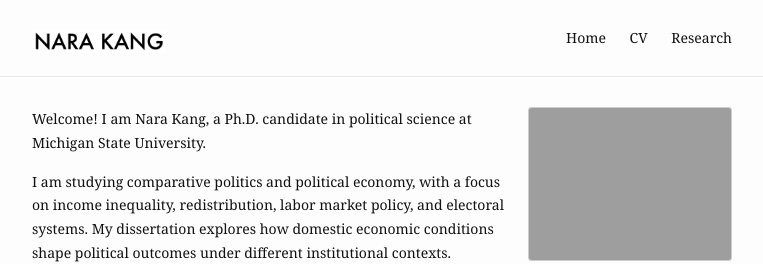
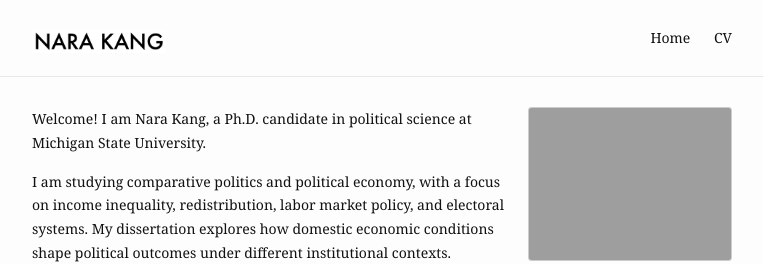
Before and after one commit to nara-kang/nara-kang.github.io, a Jekyll site: the page built from index.md, in a window 1280 px wide. Shown: the top 264 px of the page, without its empty margins (258-1021 px from the left). Built offline with Jekyll 4.4.1, drawn with Linux system fonts in a browser that asks for light colours.

Commit message:
withdraw

```diff
--- a/_config.yml
+++ b/_config.yml
@@ -11,7 +11,6 @@ header:
     - name: Home
       slug: /
     - name: CV
-    - name: Research
 
 footer:
   show_powered_by: true
```
